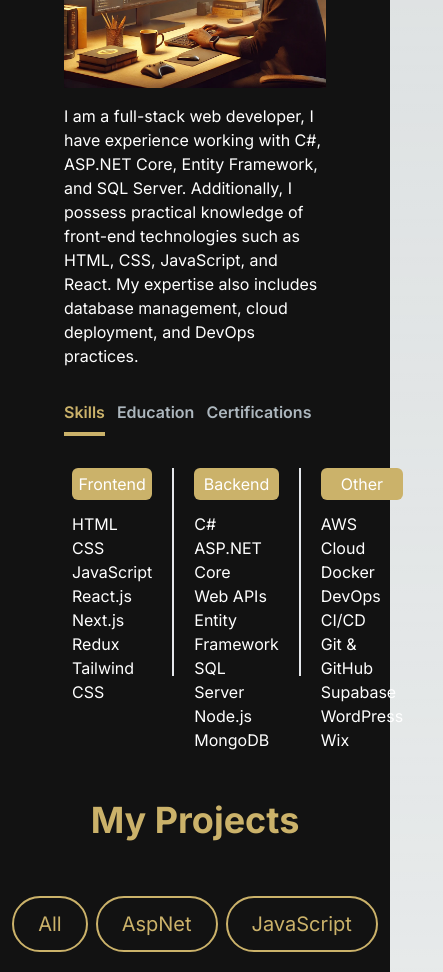
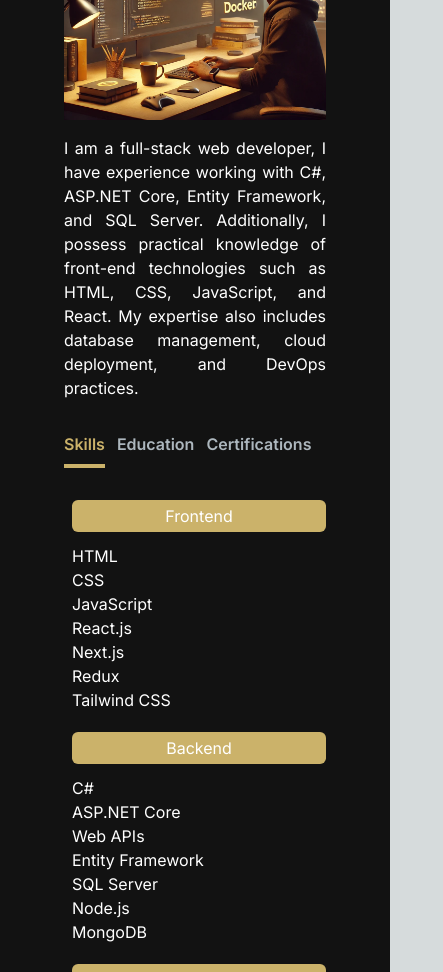
Before and after one commit to darel-mbokazi/my-portfolio, a Next.js app: page / in a window 390 px wide. Shown: the part 1020-1992 px from the top of the page, 443 px wide, since content can reach past the window. Built offline with nearby package versions, Linux system fonts and the light colour scheme.

Commit message:
mobile responsive

```diff
--- a/src/app/components/About.jsx
+++ b/src/app/components/About.jsx
@@ -8,8 +8,8 @@ const TAB_DATA = [
     title: "Skills",
     id: "skills",
     content: (
-      <div className="flex justify-between gap-5 list-disc pl-2">
-        <div>
+      <div className="flex max-sm:flex-wrap justify-between gap-5 max-sm:gap-0 list-disc pl-2">
+        <div className="max-sm:w-full max-sm:pb-5">
           <h2 className="bg-gold text-center rounded-md py-1 mb-3">Frontend</h2>
           <ul>
             <li>HTML</li>
@@ -21,8 +21,8 @@ const TAB_DATA = [
             <li>Tailwind CSS</li>
           </ul>
         </div>
-        <hr className="border-[0.5px] h-52"/>
-        <div>
+        <hr className="border-[0.5px] h-52 max-sm:border-none"/>
+        <div className="max-sm:w-full max-sm:pb-5">
           <h2 className="bg-gold text-center rounded-md py-1 mb-3">Backend</h2>
           <ul>
             <li>C#</li>
@@ -34,8 +34,8 @@ const TAB_DATA = [
             <li>MongoDB</li>
           </ul>
         </div>
-        <hr className="border-[0.5px] h-52" />
-        <div>
+        <hr className="border-[0.5px] h-52 max-sm:border-none" />
+        <div className="max-sm:w-full">
           <h2 className="bg-gold text-center rounded-md py-1 mb-3">Other</h2>
           <ul>
             <li>AWS Cloud</li>
@@ -85,12 +85,12 @@ const AboutSection = () => {
   };
 
   return (
-    <section className="text-white" id="about">
+    <section className="text-white max-sm:pt-20 max-lg:pt-20" id="about">
       <h2 className="text-4xl font-bold text-gold mb-4 text-center">About Me</h2>
       <div className="md:grid md:grid-cols-2 gap-8 items-center py-8 px-4 xl:gap-16 sm:py-16 xl:px-16">
         <Image src="/images/about-me-image.webp" alt="about me image" width={500} height={500} />
         <div className="mt-4 md:mt-0 text-left flex flex-col h-full">
-          <p className="text-base lg:text-lg">
+          <p className="text-base max-sm:text-justify lg:text-lg">
             I am a full-stack web developer, I have experience working with C#, ASP.NET Core, Entity Framework, and SQL Server. Additionally, I possess practical knowledge of front-end technologies such as HTML, CSS, JavaScript, and React. My expertise also includes database management, cloud deployment, and DevOps practices.
           </p>
           <div className="flex flex-row justify-start mt-8">
--- a/src/app/components/Contact.jsx
+++ b/src/app/components/Contact.jsx
@@ -8,7 +8,7 @@ const EmailSection = () => {
       className=""
     >
       <h2 className="text-4xl font-bold text-gold mt-20 text-center">Contact</h2>
-      <div className="grid md:grid-cols-2 my-12 md:my-12 py-10 gap-4 relative ">
+      <div className="grid md:grid-cols-2 md:my-12 py-10 gap-4 relative ">
         <div >
           <div className="">
             <div className="grid">
@@ -30,7 +30,7 @@ const EmailSection = () => {
             </div>
           </div>
         </div>
-        <div>
+        <div className="max-sm:mt-10">
           <form className="flex flex-col" action="https://formspree.io/f/myzkdojb" method="POST">
             <div className="mb-6">
               <label
--- a/src/app/components/Hero.jsx
+++ b/src/app/components/Hero.jsx
@@ -7,7 +7,7 @@ import Link from "next/link";
 
 const HeroSection = () => {
   return (
-    <section className="lg:py-16">
+    <section className="lg:py-16 ">
       <div className="grid grid-cols-1 sm:grid-cols-12">
         <motion.div
           initial={{ opacity: 0, scale: 0.5 }}
@@ -30,7 +30,7 @@ const HeroSection = () => {
               wrapper="span"
               speed={50}
               repeat={Infinity}
-              className="text-7xl"
+              className="text-7xl max-sm:text-5xl"
             />
           </h1>
           <p className="text-[#ADB7BE] text-base sm:text-lg mb-6 lg:text-xl">
@@ -59,7 +59,7 @@ const HeroSection = () => {
           transition={{ duration: 0.5 }}
           className="col-span-4 place-self-center mt-4 lg:mt-0"
         >
-          <div className="rounded-full bg-[#181818] w-[250px] h-[250px] lg:w-[400px] lg:h-[400px] relative">
+          <div className="rounded-full bg-[#181818] w-[250px] h-[250px] lg:w-[400px] lg:h-[400px] relative sm:grid-cols-12 sm:flex sm:flex-col-reverse">
             <Image
               src="/images/hero-image.png"
               alt="hero image"
--- a/src/app/components/ProjectCard.jsx
+++ b/src/app/components/ProjectCard.jsx
@@ -28,7 +28,7 @@ const ProjectCard = ({ imgUrl, title, techUsed, gitUrl, previewUrl }) => {
           </Link>
         </div>
       </div>
-      <div className="text-white rounded-b-xl mt-3 py-6 flex-grow h-40 overflow-hidden">
+      <div className="text-white rounded-b-xl mt-3 py-6 flex-grow h-40 max-sm:h-auto max-lg:h-72 overflow-hidden">
         <h5 className="text-xl font-semibold mb-2 text-center">{title}</h5>
         <div className="flex flex-wrap gap-2 mt-3">
           {technologies.map((tech, index) => (
--- a/src/app/components/Projects.jsx
+++ b/src/app/components/Projects.jsx
@@ -11,11 +11,20 @@ const projectsData = [
     techUsed: "ASP.NET Core 8 MVC, Entity Framework, SQL Server, QuestPDF",
     image: "/images/projects/quickresume.png",
     tag: ["All", "AspNet"],
-    gitUrl: "",
+    gitUrl: "https://github.com/Darel7sm/QuickResume",
     previewUrl: "",
   },
   {
     id: 2,
+    title: "Product Listing & Management",
+    techUsed: "ASP.NET Core 8 Web API, Entity Framework, SQL Server, React, Typescript",
+    image: "/images/projects/product-list.png",
+    tag: ["All", "AspNet"],
+    gitUrl: "https://github.com/Darel7sm/Product-Listing-Management",
+    previewUrl: "",
+  },
+  {
+    id: 3,
     title: "Private Property Frontend Clone",
     techUsed: "React, Tailwind CSS, JavaScript",
     image: "/images/projects/private_property.png",
@@ -24,7 +33,7 @@ const projectsData = [
     previewUrl: "https://private-property-clone.firebaseapp.com/",
   },
   {
-    id: 3,
+    id: 4,
     title: "Web Hosting App",
     techUsed: "React, Context API, Express.js, Stripe, Cloudmersive API, Whois API",
     image: "/images/projects/wh-img-1.png",
@@ -33,7 +42,7 @@ const projectsData = [
     previewUrl: "https://web-hosting-react-app.firebaseapp.com/",
   },
   {
-    id: 4,
+    id: 5,
     title: "Izinganekwane (The Folktales)",
     techUsed: "Vite, React, Typescript, Tailwind CSS, Express, MongoDB",
     image: "/images/projects/folktales.png",
@@ -66,7 +75,7 @@ const ProjectsSection = () => {
       <h2 className="text-center text-4xl font-bold text-gold mt-4 mb-8 md:mb-12">
         My Projects
       </h2>
-      <div className="text-white flex flex-row justify-center items-center gap-2 py-6">
+      <div className="text-white flex flex-row justify-center items-center gap-2 py-6 max-sm:grid">
         <ProjectTag
           onClick={handleTagChange}
           name="All"
--- a/src/app/page.js
+++ b/src/app/page.js
@@ -7,7 +7,7 @@ import Footer from "./components/Footer";
 
 export default function Home() {
   return (
-    <main className="flex min-h-screen flex-col bg-[#121212]">
+    <main className="overflow-x-hidden flex min-h-screen flex-col bg-[#121212]">
       <Navbar />
       <div className="container mt-24 mx-auto px-12 py-4">
         <HeroSection />
```
Also changed, not shown: public/images/projects/product-list.png (added), 1 other file (tests, documents, lock files or other folders).
